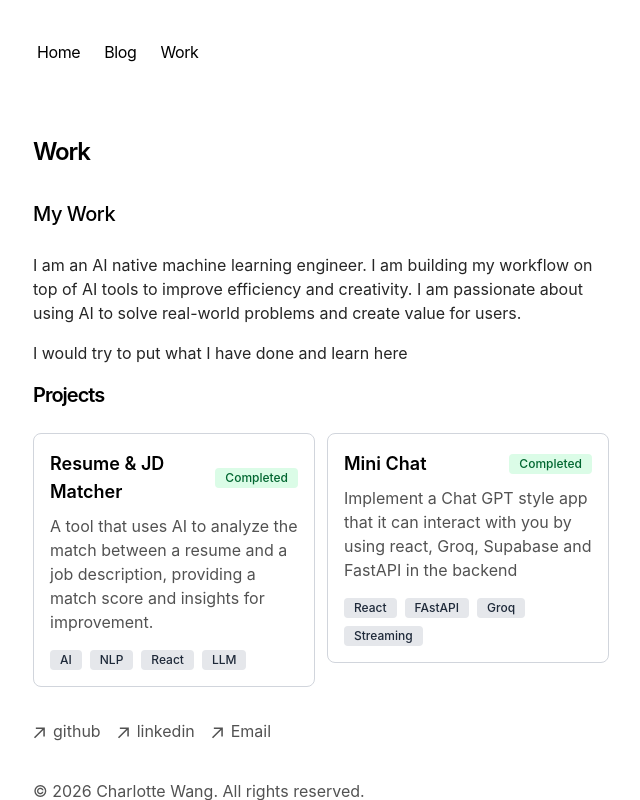
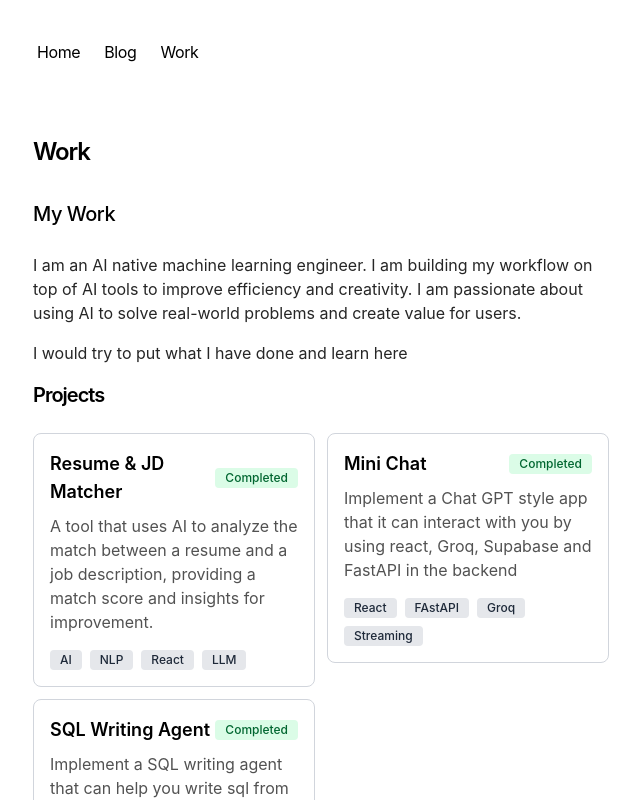
Before and after one commit to CharlotteYW/my-portfolio, a Next.js app: page /work in a window 1280 px wide. Shown: the top 800 px of the page, without its empty margins (319-959 px from the left). Built offline with nearby package versions, Linux system fonts and the light colour scheme.

Commit message:
AI update 2026-06-19 19:39

```diff
--- a/app/work/page.tsx
+++ b/app/work/page.tsx
@@ -28,6 +28,13 @@ export default function WorkPage() {
                 tags={['React', 'FAstAPI', 'Groq', 'Streaming']}
                 status="Completed"
             />
+            <ProjectCard
+                title="SQL Writing Agent"
+                description="Implement a SQL writing agent that can help you write sql from natural language"
+                href="https://sql-agent-dusky.vercel.app/"
+                tags={['React', 'FAstAPI', 'Groq', 'MCP']}
+                status="Completed"
+            />
             </div>
         </section>
     )
```
